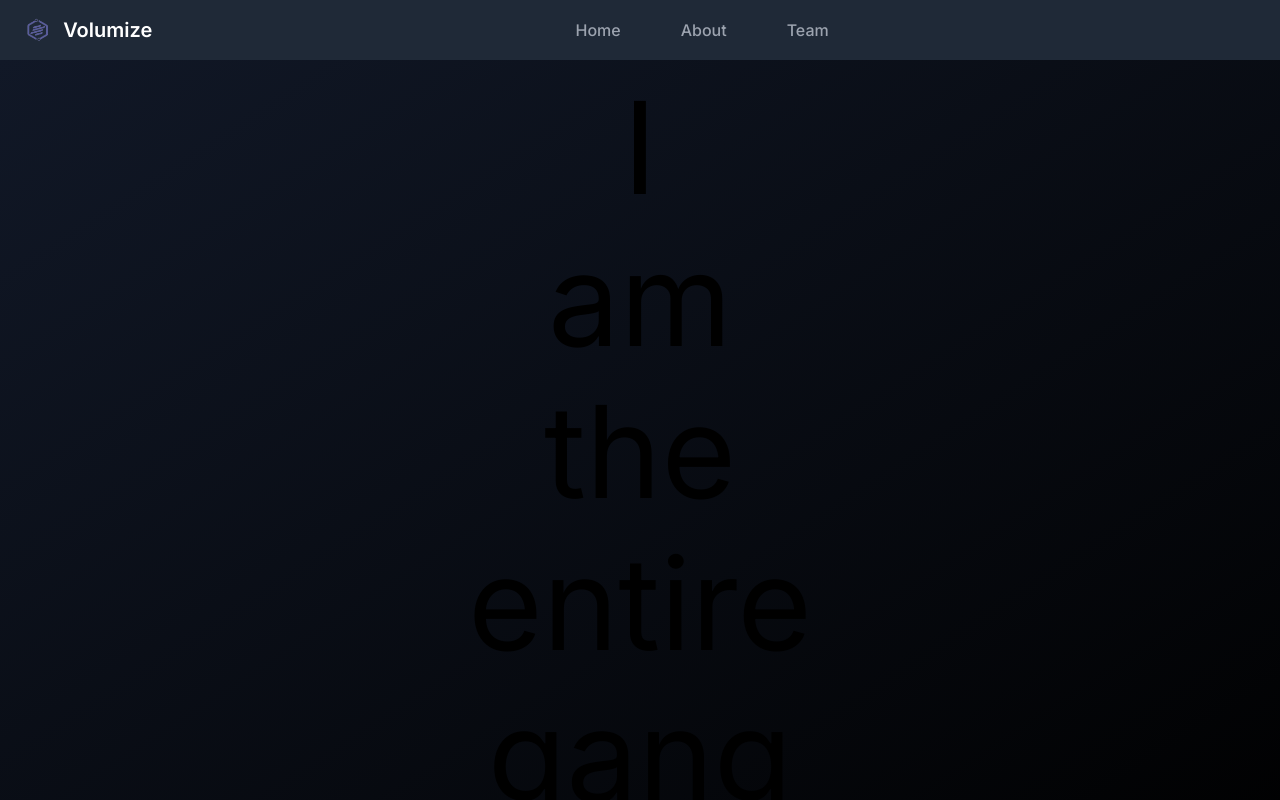
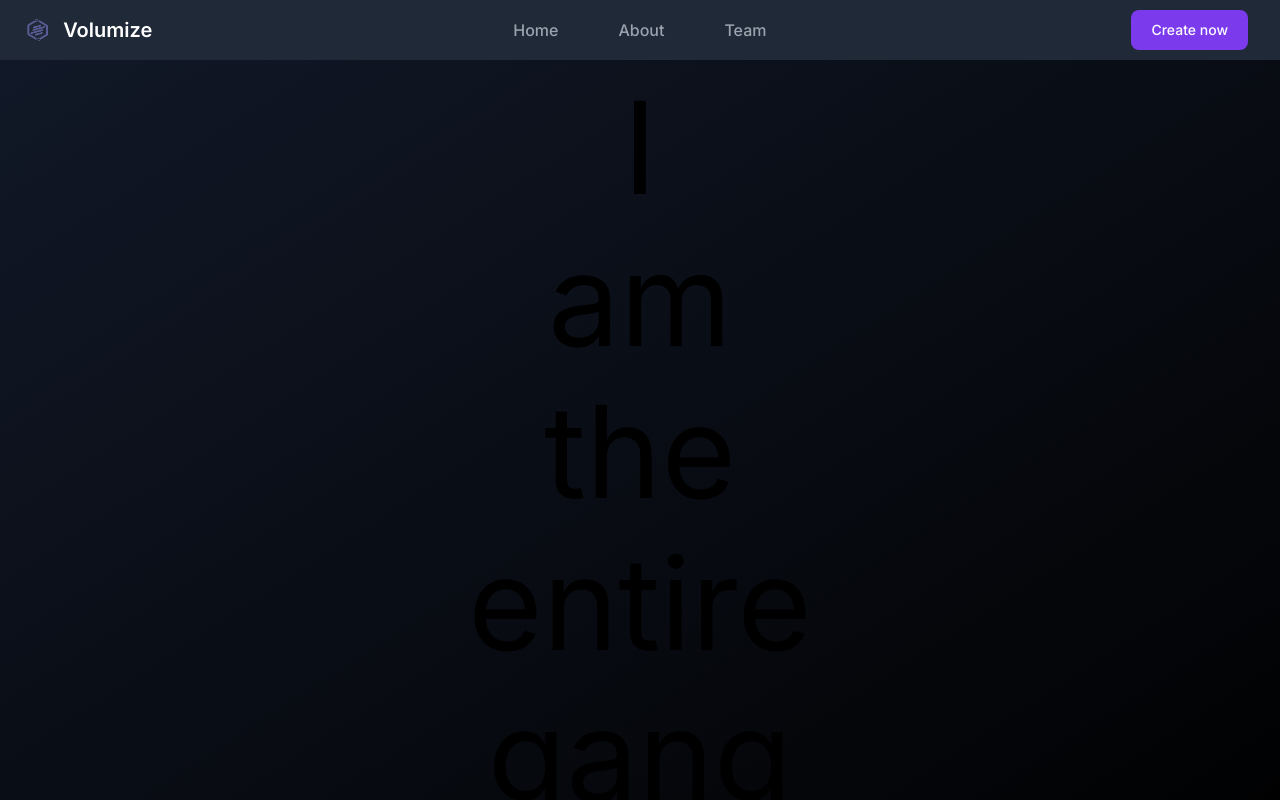
Before and after one commit to Zhassulan1/Volumize-Front, a Next.js app: page /team in a window 1280 px wide. Shown: the top 800 px of the page. Built offline with nearby package versions, Linux system fonts and the light colour scheme.

Commit message:
feat: added button, fix: fixed header

```diff
--- a/src/app/components/layout/header/index.tsx
+++ b/src/app/components/layout/header/index.tsx
@@ -39,7 +39,7 @@ export default function Header({ mainBtnText }: { mainBtnText?: string }) {
                 </div>
                 <div className="flex items-center">
                     {!!mainBtnText && (
-                        <PrimaryLink2 url={"/create"} text={"Get started"}></PrimaryLink2>
+                        <PrimaryLink2 url={"/create"} text={mainBtnText}></PrimaryLink2>
                     )}
                     <button
                         data-collapse-toggle="mobile-menu-2"
--- a/src/app/team/page.tsx
+++ b/src/app/team/page.tsx
@@ -4,7 +4,7 @@ export default function Team() {
 
     return (
         <>
-            <Header />
+            <Header mainBtnText={"Create now"} />
             <div className="bg-gradient-to-br from-gray-900 to-black align-middle justify-between">
                 <div className="min-h-screen align-middle justify-center">
                     <a href="https://github.com/Zhassulan1/">
```
